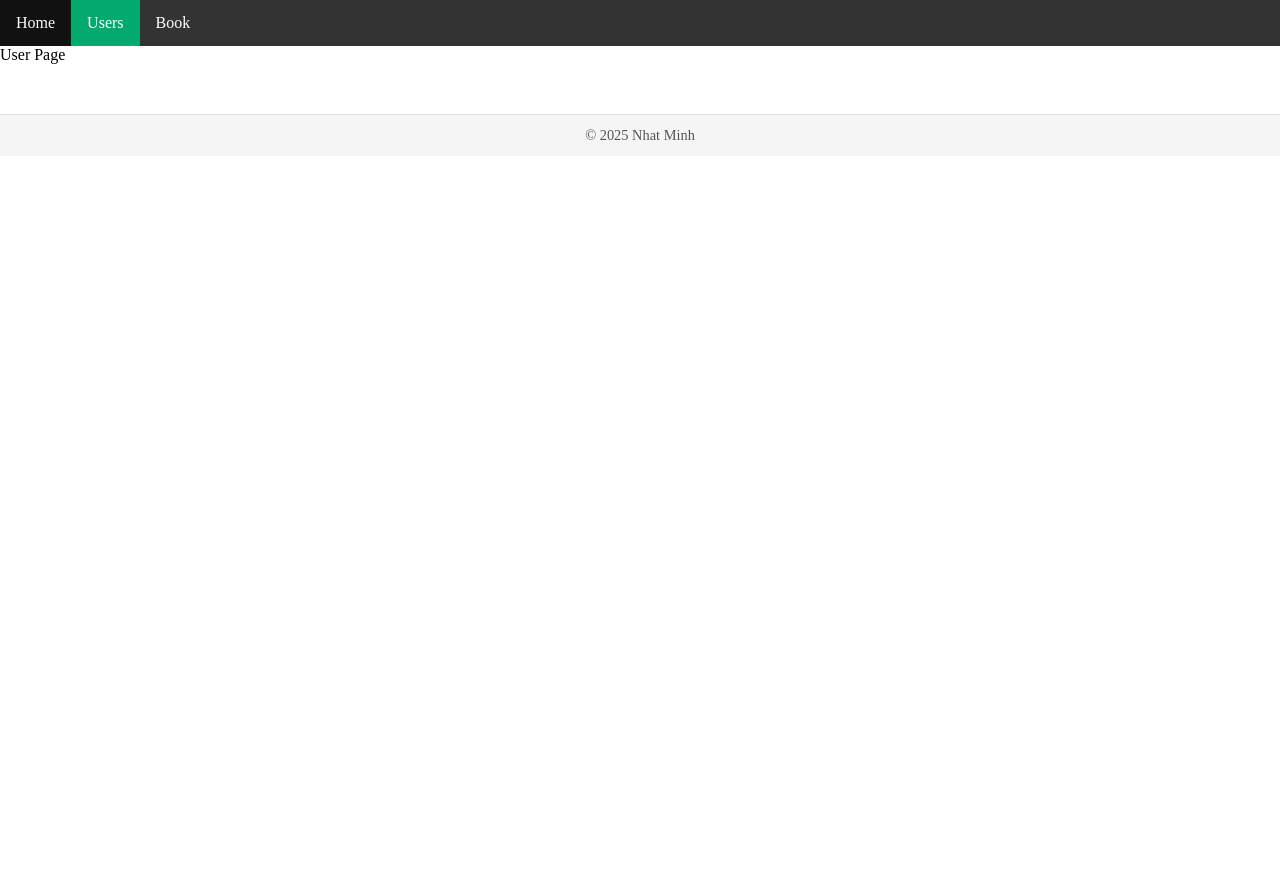
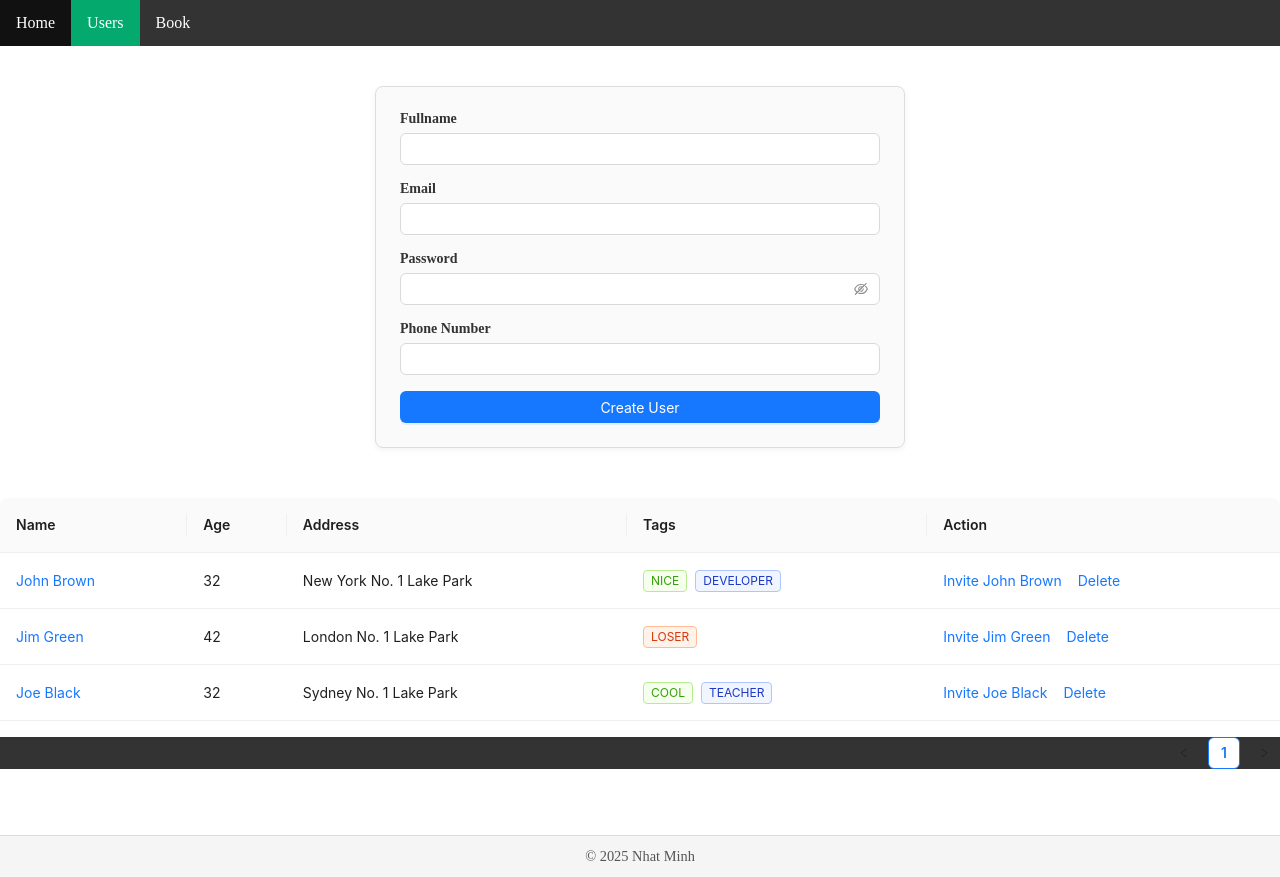
Before and after one commit to nhatminh7104/TodoApp_React_JS, a React (Vite) app: page /users in a window 1280 px wide. Before the commit the page ends 800 px from the top, so only its background shows below. Built offline with nearby package versions, Linux system fonts and the light colour scheme.

Commit message:
Install antd library, Add user form & table

```diff
--- a/package.json
+++ b/package.json
@@ -15,6 +15,8 @@
     "preview": "vite preview"
   },
   "dependencies": {
+    "@ant-design/icons": "5.3.7",
+    "antd": "5.18.1",
     "react": "18.3.1",
     "react-dom": "18.3.1",
     "react-router-dom": "6.23.1"
--- a/src/App.jsx
+++ b/src/App.jsx
@@ -8,7 +8,11 @@ const App = () => {
   return (
     <div className="app-wrapper">
       <Header />
-      <Outlet />
+
+      <div className='app-content'>
+        <Outlet />
+      </div>
+
       <Footer />
     </div>
   );
--- /dev/null
+++ b/src/components/user/user.css
@@ -0,0 +1,38 @@
+.user-form {
+    display: flex;
+    justify-content: center;
+    margin-top: 40px;
+    margin-bottom: 50px;
+}
+
+.form-grid {
+    width: 100%;
+    max-width: 480px;
+    /* form thu gọn lại */
+    padding: 24px;
+    background-color: #fafafa;
+    border: 1px solid #ddd;
+    border-radius: 8px;
+    box-shadow: 0 2px 6px rgba(0, 0, 0, 0.05);
+    display: flex;
+    flex-direction: column;
+    gap: 16px;
+    /* khoảng cách giữa các input */
+}
+
+.form-item {
+    display: flex;
+    flex-direction: column;
+}
+
+.form-item label {
+    font-weight: 600;
+    margin-bottom: 6px;
+    color: #333;
+    font-size: 14px;
+}
+
+.form-grid .ant-input,
+.form-grid .ant-btn {
+    width: 100%;
+}
--- /dev/null
+++ b/src/components/user/user.form.jsx
@@ -0,0 +1,36 @@
+import { Input } from "antd";
+import { Button } from 'antd'
+import './user.css';
+
+const UserForm = () => {
+    return (
+        <div className="user-form">
+            <div className="form-grid">
+                <div className="form-item">
+                    <label>Fullname</label>
+                    <Input />
+                </div>
+                <div className="form-item">
+                    <label>Email</label>
+                    <Input />
+                </div>
+                <div className="form-item">
+                    <label>Password</label>
+                    <Input.Password />
+                </div>
+                <div className="form-item">
+                    <label>Phone Number</label>
+                    <Input />
+                </div>
+                <div>
+                    <Button type="primary">
+                        Create User
+                    </Button>
+                </div>
+            </div>
+        </div>
+
+    );
+}
+
+export default UserForm;
--- /dev/null
+++ b/src/components/user/user.table.jsx
@@ -0,0 +1,81 @@
+import { Space, Table, Tag } from 'antd';
+
+const UserTable = () => {
+    const columns = [
+        {
+            title: 'Name',
+            dataIndex: 'name',
+            key: 'name',
+            render: text => <a>{text}</a>,
+        },
+        {
+            title: 'Age',
+            dataIndex: 'age',
+            key: 'age',
+        },
+        {
+            title: 'Address',
+            dataIndex: 'address',
+            key: 'address',
+        },
+        {
+            title: 'Tags',
+            key: 'tags',
+            dataIndex: 'tags',
+            render: (_, { tags }) => (
+                <>
+                    {tags.map(tag => {
+                        let color = tag.length > 5 ? 'geekblue' : 'green';
+                        if (tag === 'loser') {
+                            color = 'volcano';
+                        }
+                        return (
+                            <Tag color={color} key={tag}>
+                                {tag.toUpperCase()}
+                            </Tag>
+                        );
+                    })}
+                </>
+            ),
+        },
+        {
+            title: 'Action',
+            key: 'action',
+            render: (_, record) => (
+                <Space size="middle">
+                    <a>Invite {record.name}</a>
+                    <a>Delete</a>
+                </Space>
+            ),
+        },
+    ];
+    const data = [
+        {
+            key: '1',
+            name: 'John Brown',
+            age: 32,
+            address: 'New York No. 1 Lake Park',
+            tags: ['nice', 'developer'],
+        },
+        {
+            key: '2',
+            name: 'Jim Green',
+            age: 42,
+            address: 'London No. 1 Lake Park',
+            tags: ['loser'],
+        },
+        {
+            key: '3',
+            name: 'Joe Black',
+            age: 32,
+            address: 'Sydney No. 1 Lake Park',
+            tags: ['cool', 'teacher'],
+        },
+    ];
+
+    return (
+        <Table columns={columns} dataSource={data} />
+    );
+}
+
+export default UserTable;
--- a/src/pages/user.jsx
+++ b/src/pages/user.jsx
@@ -1,6 +1,14 @@
+import UserForm from '../components/user/user.form.jsx';
+import UserTable from '../components/user/user.table.jsx';
+
 const UserPage = () => {
     return (
-        <duv>User Page</duv>
+        <div>
+            <div>
+                <UserForm />
+                <UserTable />
+            </div>
+        </div>
     );
 }
 
--- a/src/styles/global.css
+++ b/src/styles/global.css
@@ -2,3 +2,13 @@
     margin: 0;
     padding: 0;
 }
+
+.app-wrapper {
+    display: flex;
+    flex-direction: column;
+    min-height: 100vh;
+}
+
+.app-content {
+    flex: 1;
+}
```
Also changed, not shown: 1 other file (tests, documents, lock files or other folders).
